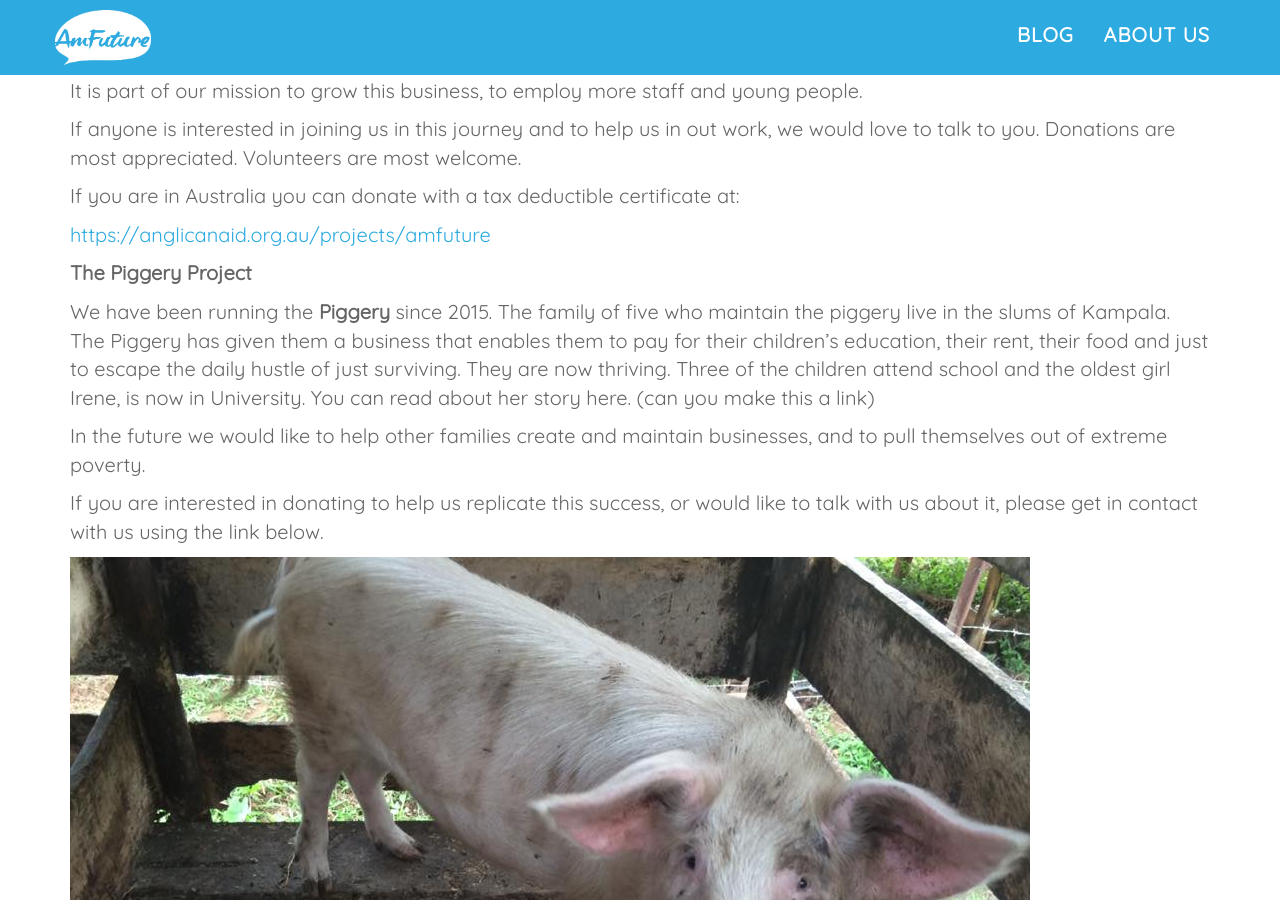
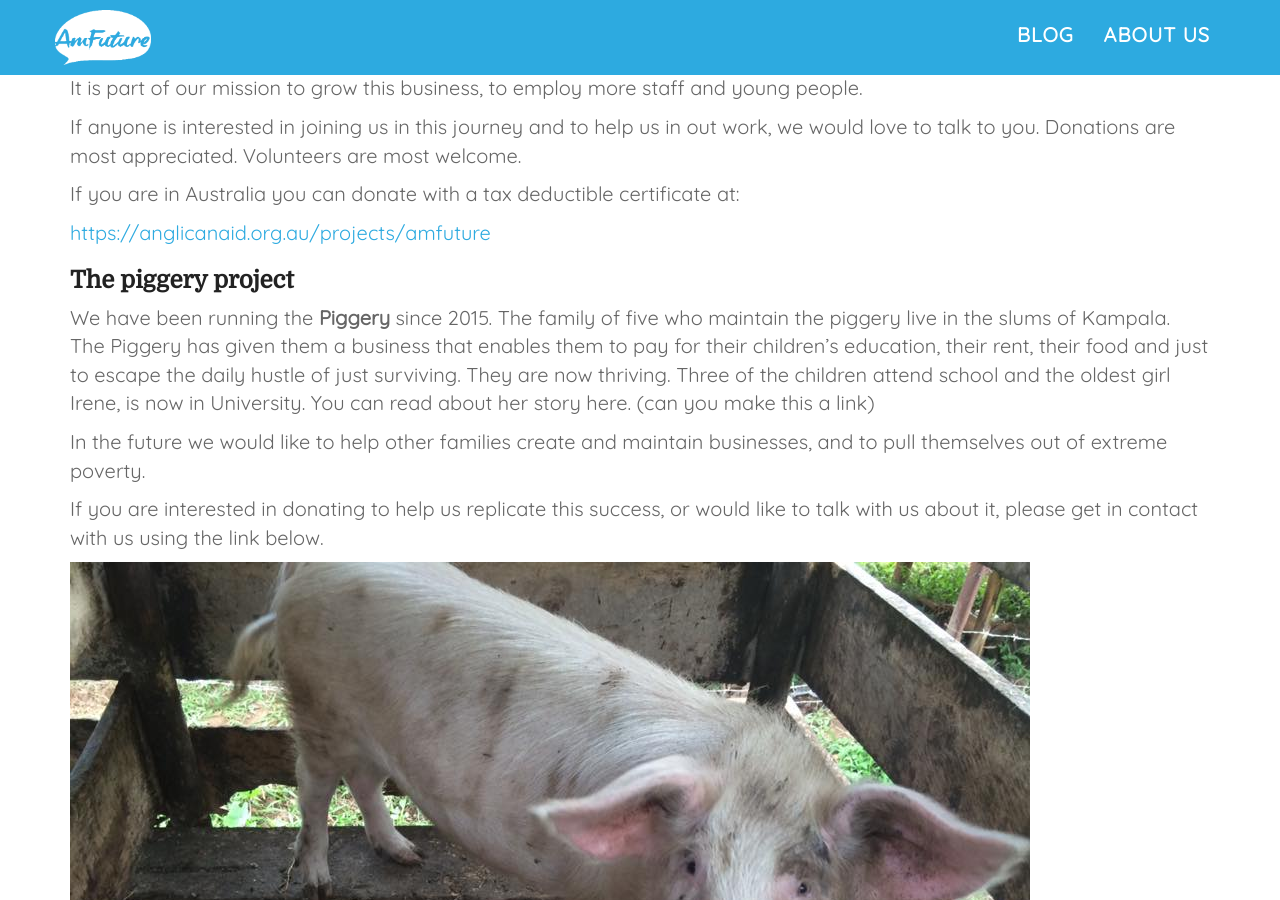
Before and after one commit to tomhamiltonstubber/amfutureug.com, a Jekyll site: the page built from social_enterprise.html, in a window 1280 px wide and 900 px high, scrolled down 412 px. Built offline with Jekyll 4.4.1, drawn with Linux system fonts in a browser that asks for light colours; nearby versions of some CDN libraries; some of the changed lines change nothing that is shown.

Commit message:
Update from Forestry.io - Updated social_enterprise.html

```diff
--- a/social_enterprise.html
+++ b/social_enterprise.html
@@ -2,31 +2,31 @@
 layout: default
 permalink: "/social-enterprise/"
 title: Social Enterprise
-p_content: "**The AmFuture Studio** \n\nThe **AmFuture Studio** is our newest venture—launched
-  in January 2018. \n\nAmFuture invested in the creation of a space with acoustics,
-  instruments and air-conditioning. We have created the perfect space for musicians
-  to rehearse and for other groups to meet and run their events, projects and groups.
-  Our clientele are bands, church groups and other NGOs. Interest in equipment hire
-  has grown organically, and this popular side of the business has also brought positive
-  results. Staff and volunteers are always busy. The business is showing much potential
-  to not only cover costs but also make money to pay for the charity work of AmFuture.
-  \n\nThe Amfuture Rehearsal Studio pays the wage of the Director of AmFuture, Ian
-  Muwonge. We also employ one of the youth, Shaka Innocent Shae as Support Coordinator.
-  \n\nIt is part of our mission to grow this business, to employ more staff and young
-  people. \n\nIf anyone is interested in joining us in this journey and to help us
-  in out work, we would love to talk to you. Donations are most appreciated. Volunteers
-  are most welcome. \n\nIf you are in Australia you can donate with a tax deductible
-  certificate at: \n\n[https://anglicanaid.org.au/projects/amfuture](https://anglicanaid.org.au/projects/amfuture
-  \"https://anglicanaid.org.au/projects/amfuture\")\n\n**The Piggery Project**\n\nWe
-  have been running the **Piggery** since 2015. The family of five who maintain the
-  piggery live in the slums of Kampala. The Piggery has given them a business that
-  enables them to pay for their children’s education, their rent, their food and just
-  to escape the daily hustle of just surviving. They are now thriving. Three of the
-  children attend school and the oldest girl Irene, is now in University. You can
-  read about her story here. (can you make this a link)\n\nIn the future we would
-  like to help other families create and maintain businesses, and to pull themselves
-  out of extreme poverty.\n\nIf you are interested in donating to help us replicate
-  this success, or would like to talk with us about it, please get in contact with
-  us using the link below.\n\n![](/static/img/14068271_1132758186817003_2203501578819751217_n.jpg)"
+p_content: |-
+  ### The AmFuture Studio
+
+  The **AmFuture Studio** is our newest venture—launched in January 2018.
+
+  AmFuture invested in the creation of a space with acoustics, instruments and air-conditioning. We have created the perfect space for musicians to rehearse and for other groups to meet and run their events, projects and groups. Our clientele are bands, church groups and other NGOs. Interest in equipment hire has grown organically, and this popular side of the business has also brought positive results. Staff and volunteers are always busy. The business is showing much potential to not only cover costs but also make money to pay for the charity work of AmFuture.
+
+  The Amfuture Rehearsal Studio pays the wage of the Director of AmFuture, Ian Muwonge. We also employ one of the youth, Shaka Innocent Shae as Support Coordinator.
+
+  It is part of our mission to grow this business, to employ more staff and young people.
+
+  If anyone is interested in joining us in this journey and to help us in out work, we would love to talk to you. Donations are most appreciated. Volunteers are most welcome.
+
+  If you are in Australia you can donate with a tax deductible certificate at:
+
+  [https://anglicanaid.org.au/projects/amfuture](https://anglicanaid.org.au/projects/amfuture "https://anglicanaid.org.au/projects/amfuture")
+
+  ### The piggery project
+
+  We have been running the **Piggery** since 2015. The family of five who maintain the piggery live in the slums of Kampala. The Piggery has given them a business that enables them to pay for their children’s education, their rent, their food and just to escape the daily hustle of just surviving. They are now thriving. Three of the children attend school and the oldest girl Irene, is now in University. You can read about her story here. (can you make this a link)
+
+  In the future we would like to help other families create and maintain businesses, and to pull themselves out of extreme poverty.
+
+  If you are interested in donating to help us replicate this success, or would like to talk with us about it, please get in contact with us using the link below.
+
+  ![](/static/img/14068271_1132758186817003_2203501578819751217_n.jpg)
 
 ---
```
